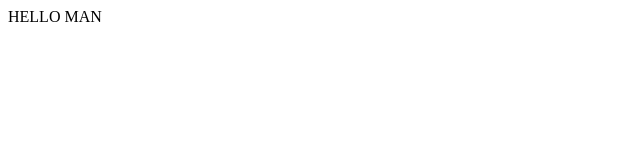
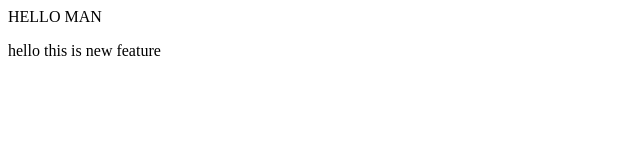
Before and after one commit to SHAYAN-SHARS/localrepo, a plain HTML site: page index.html in a window 1280 px wide. Shown: the whole page, without its empty margins (0-640 px from the left). Drawn offline with Linux system fonts and the light colour scheme.

Commit message:
added new feature

```diff
--- a/index.html
+++ b/index.html
@@ -1 +1,2 @@
 <p>HELLO MAN</p>
+<p>hello this is new feature</p>
```
